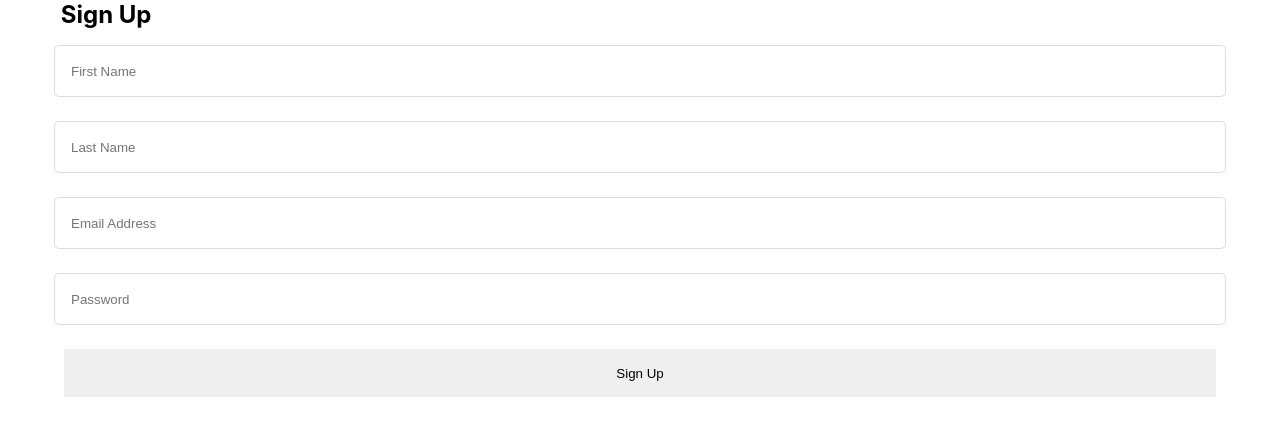
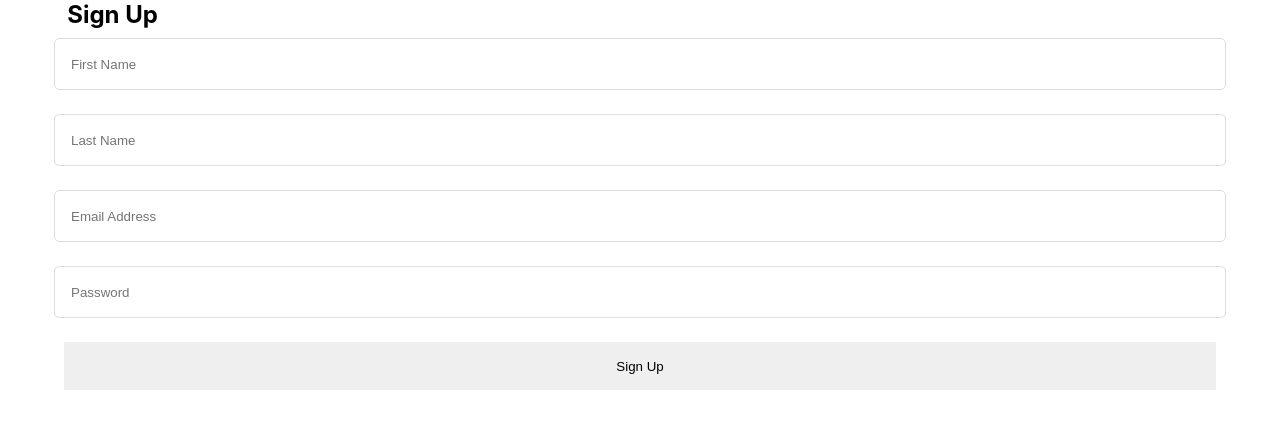
Before and after one commit to Lawrence172/chat-app, a React (Create React App) app: page / in a window 1280 px wide. Shown: the top 436 px of the page. Built offline with nearby package versions, Linux system fonts and the light colour scheme.

Commit message:
Glorious update

```diff
--- a/src/Component/Signup/Signup.css
+++ b/src/Component/Signup/Signup.css
@@ -5,7 +5,8 @@
 }
 
 .signup h1 {
-    margin-left: 3.8rem;
+    margin-left: 4.2rem;
+    margin-bottom: 9px;
     font-size: 1.5rem;
 }
 
```
